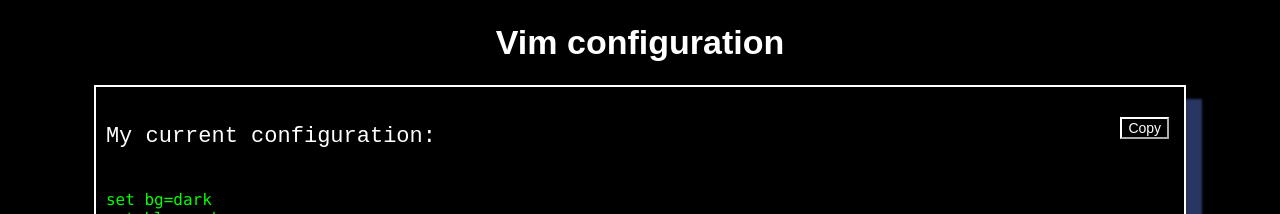
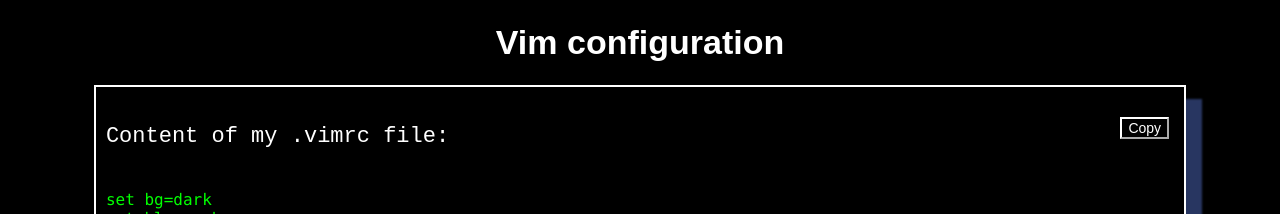
Before and after one commit to davidward462/davidward.io, a plain HTML site: page vimConfig.html in a window 1280 px wide. Shown: the top 214 px of the page. Drawn offline with Linux system fonts and the light colour scheme.

Commit message:
updated vimConfig.html

```diff
--- a/vimConfig.html
+++ b/vimConfig.html
@@ -13,7 +13,7 @@
 		<br>
 
         <button type="button" onClick="copyEvent('copy')">Copy</button>
-		<p>My current configuration:</p>
+		<p>Content of my .vimrc file:</p>
 
 		<code id="copy">
 set bg=dark
```
